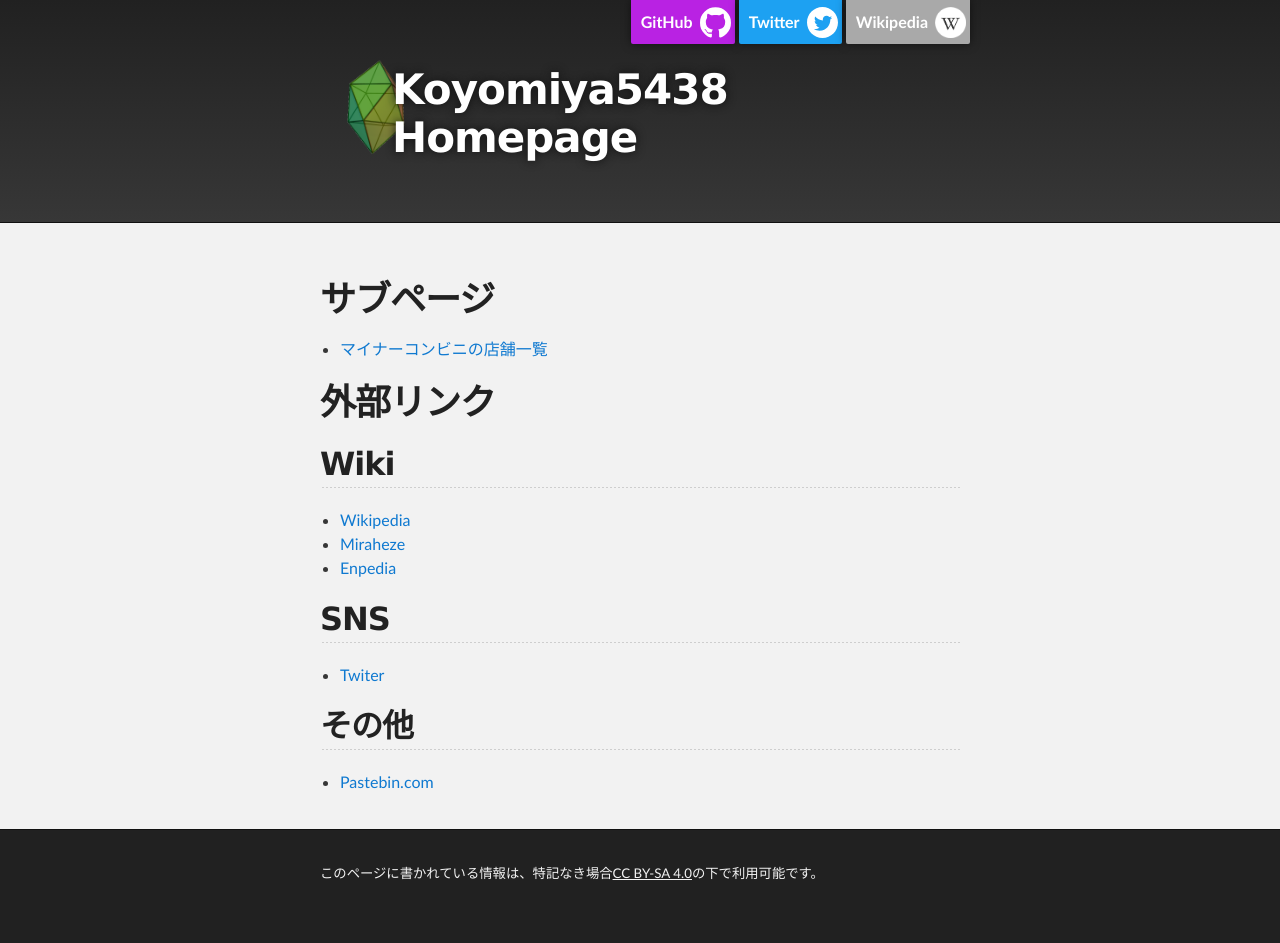
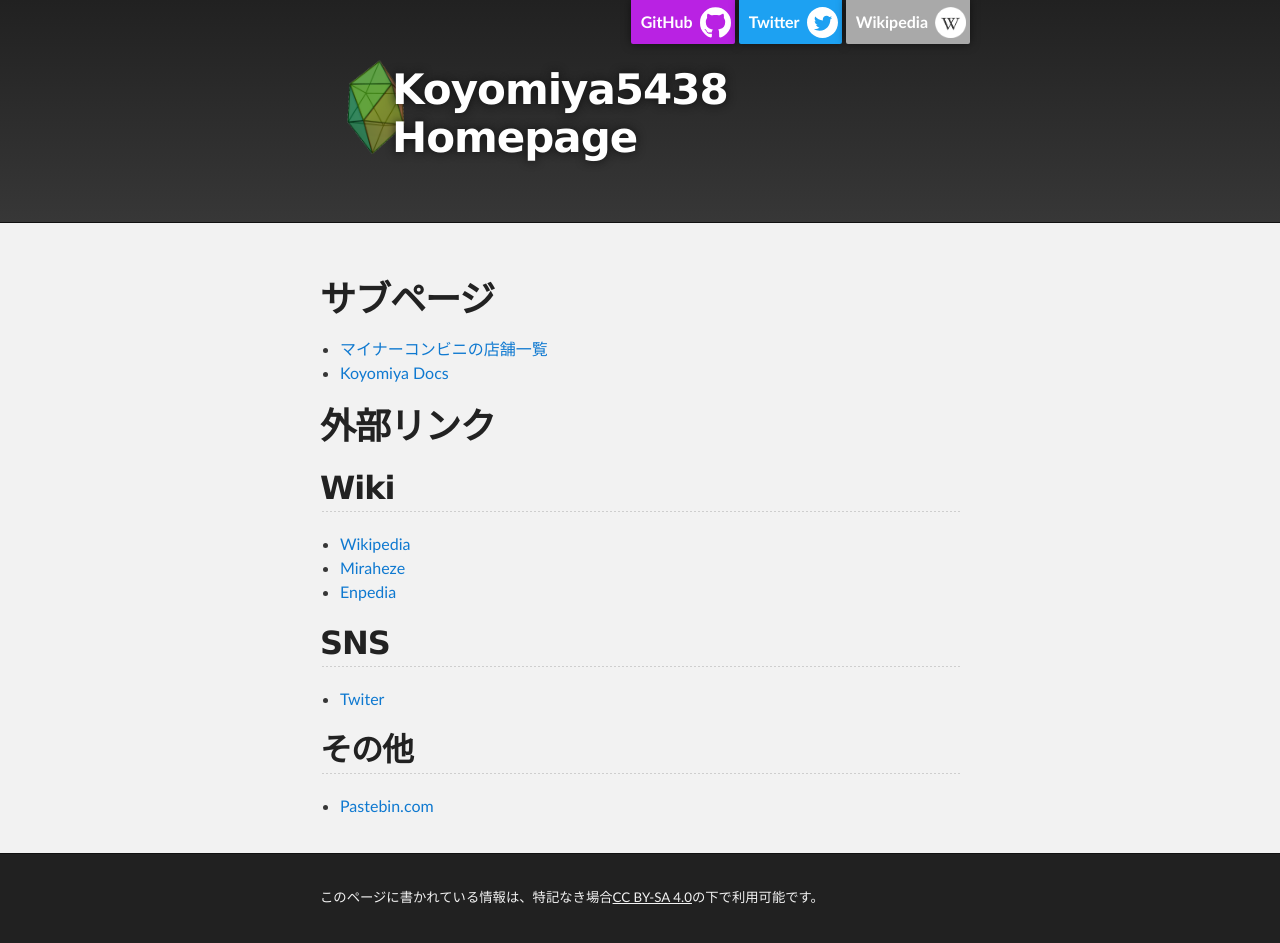
Before and after one commit to koyomiyahouya/koyomiyahouya.github.io, a Jekyll site: the page built from index.md, in a window 1280 px wide. Built offline with Jekyll 4.4.1, drawn with Linux system fonts in a browser that asks for light colours; the repository's description, which GitHub fills in, is left out; before the commit the page ends 919 px from its top, so only the background shows below that.

Commit message:
Update index.md

```diff
--- a/index.md
+++ b/index.md
@@ -4,6 +4,7 @@ title: Koyomiya5438 Homepage
 ---
 # サブページ
 * [マイナーコンビニの店舗一覧](/conveni)
+* [Koyomiya Docs](/docs)
 
 # 外部リンク
 ## Wiki
```
